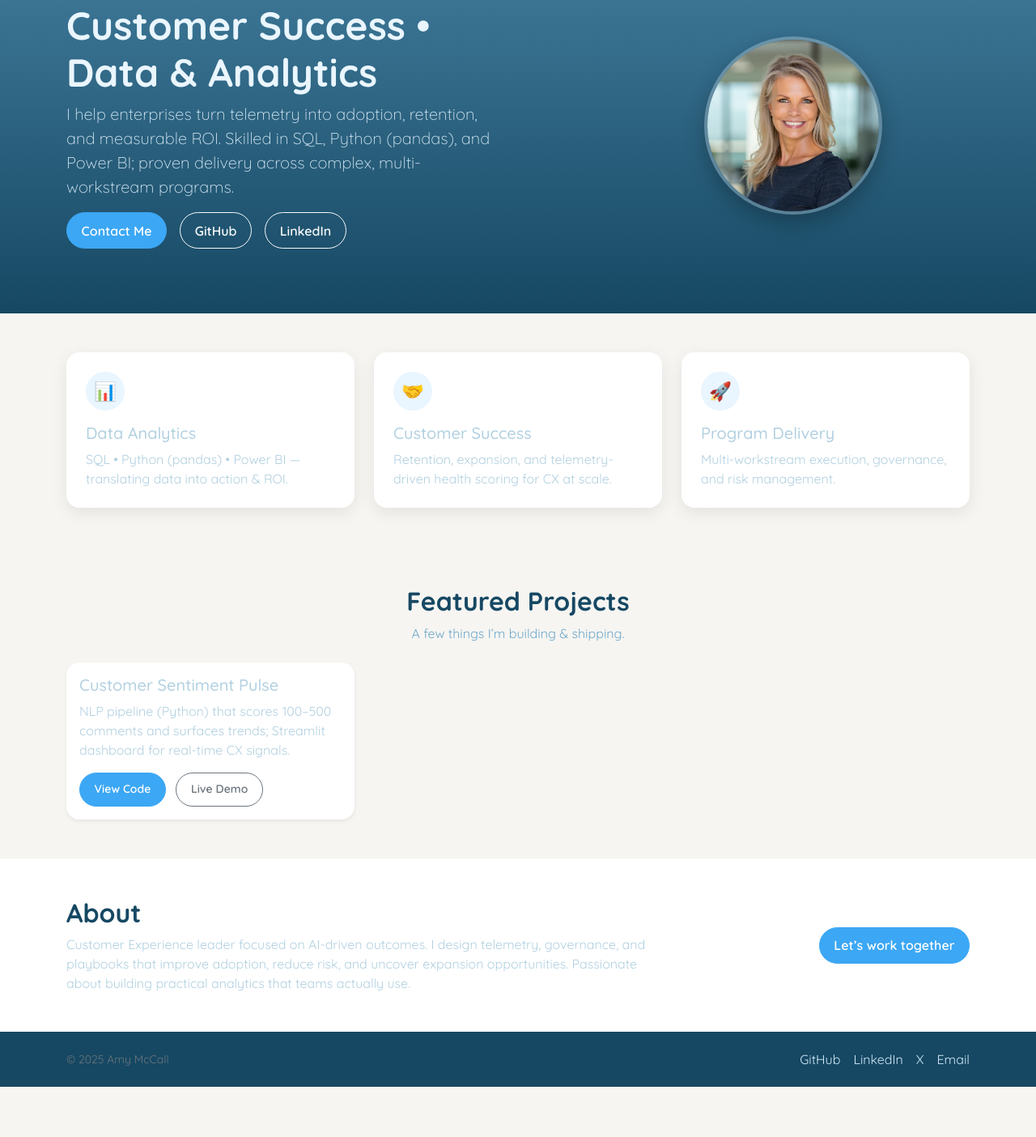
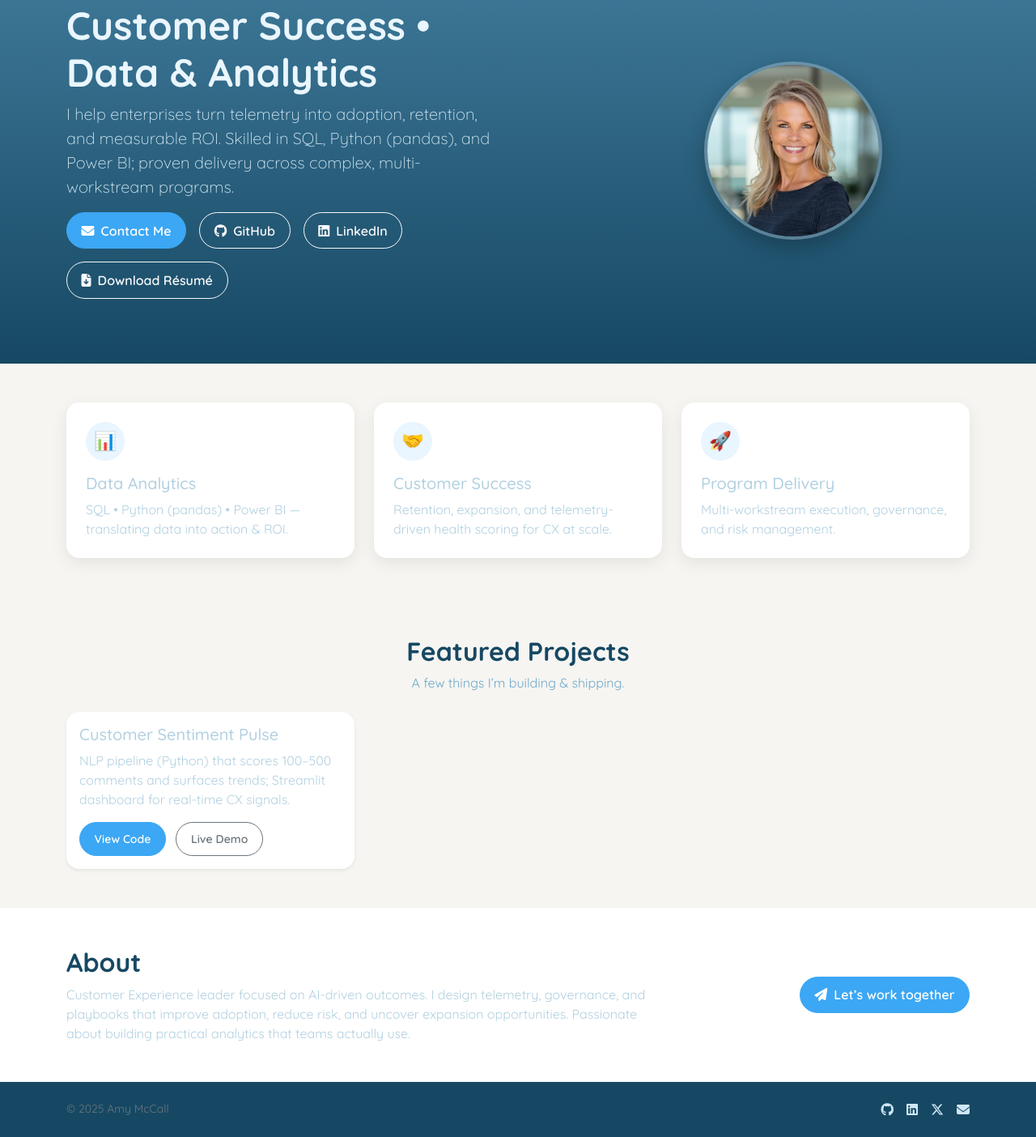
Before and after one commit to GeekOutAI/my-portfolio, a plain HTML site: page index.html in a window 1280 px wide. Shown: the part 133-1537 px from the top of the page at 81% size. Before the commit the page ends 1475 px from the top, so only its background shows below. Drawn offline with nearby package versions, Linux system fonts and the light colour scheme.

Commit message:
Update index.html

```diff
--- a/index.html
+++ b/index.html
@@ -21,7 +21,13 @@
   <link rel="preconnect" href="https://fonts.googleapis.com">
   <link rel="preconnect" href="https://fonts.gstatic.com" crossorigin>
   <link href="https://fonts.googleapis.com/css2?family=Quicksand:wght@300..700&display=swap" rel="stylesheet">
+
+  <!-- Bootstrap -->
   <link rel="stylesheet" href="https://cdn.jsdelivr.net/npm/bootstrap@5.1.3/dist/css/bootstrap.min.css">
+
+  <!-- Font Awesome 6 -->
+  <link href="https://cdnjs.cloudflare.com/ajax/libs/font-awesome/6.6.0/css/all.min.css" rel="stylesheet" integrity="sha512-2VqC2qQd3B0lH2m1C9dGJNd2nO1X1yYc8q9V7b3aQnQ1Qy5A3vC3tKcL3kXQx1j6wH7Gf6cQ5I9oYp8U7o8q3Q==" crossorigin="anonymous" referrerpolicy="no-referrer" />
+
   <link rel="stylesheet" href="styles.css" />
 </head>
 
@@ -29,7 +35,7 @@
   <a class="visually-hidden-focusable" href="#main">Skip to content</a>
 
   <!-- NAV -->
-  <nav class="navbar navbar-expand-lg navbar-dark shadow-sm">
+  <nav class="navbar navbar-expand-lg navbar-dark shadow-sm" id="topNav">
     <div class="container">
       <a class="navbar-brand" href="index.html">Amy McCall</a>
       <button class="navbar-toggler" type="button" data-bs-toggle="collapse" data-bs-target="#nav" aria-controls="nav" aria-expanded="false" aria-label="Toggle navigation">
@@ -56,9 +62,19 @@
             Skilled in SQL, Python (pandas), and Power BI; proven delivery across complex, multi-workstream programs.
           </p>
           <div class="d-flex gap-3 flex-wrap">
-            <a class="btn btn-primary btn-pill" href="mailto:aplount@icloud.com">Contact Me</a>
-            <a class="btn btn-outline-light btn-pill" href="https://github.com/GeekOutAI" target="_blank" rel="noopener">GitHub</a>
-            <a class="btn btn-outline-light btn-pill" href="https://linkedin.com/in/amy-mccall73/" target="_blank" rel="noopener">LinkedIn</a>
+            <a class="btn btn-primary btn-pill" href="mailto:aplount@icloud.com">
+              <i class="fa-solid fa-envelope me-2" aria-hidden="true"></i>Contact Me
+            </a>
+            <a class="btn btn-outline-light btn-pill" href="https://github.com/GeekOutAI" target="_blank" rel="noopener">
+              <i class="fa-brands fa-github me-2" aria-hidden="true"></i>GitHub
+            </a>
+            <a class="btn btn-outline-light btn-pill" href="https://linkedin.com/in/amy-mccall73/" target="_blank" rel="noopener">
+              <i class="fa-brands fa-linkedin me-2" aria-hidden="true"></i>LinkedIn
+            </a>
+            <!-- Download Résumé -->
+            <a class="btn btn-outline-light btn-pill" href="resume/Amy_McCall_Resume.pdf" download>
+              <i class="fa-solid fa-file-arrow-down me-2" aria-hidden="true"></i>Download Résumé
+            </a>
           </div>
         </div>
         <div class="col-lg-5 ms-lg-auto text-center">
@@ -69,7 +85,7 @@
   </header>
 
   <main id="main">
-    <!-- HIGHLIGHTS (was 'Skills') -->
+    <!-- HIGHLIGHTS -->
     <section class="highlights py-5">
       <div class="container">
         <div class="row g-4">
@@ -120,7 +136,6 @@
               </div>
             </div>
           </div>
-
           <!-- Add more cards as needed -->
         </div>
       </div>
@@ -138,7 +153,9 @@
             </p>
           </div>
           <div class="col-lg-4 text-lg-end">
-            <a class="btn btn-primary btn-pill" href="mailto:aplount@icloud.com">Let’s work together</a>
+            <a class="btn btn-primary btn-pill" href="mailto:aplount@icloud.com">
+              <i class="fa-solid fa-paper-plane me-2" aria-hidden="true"></i>Let’s work together
+            </a>
           </div>
         </div>
       </div>
@@ -150,21 +167,38 @@
     <div class="container d-flex flex-column flex-md-row justify-content-between align-items-center gap-3">
       <div class="small text-muted">© <span id="year"></span> Amy McCall</div>
       <ul class="social list-unstyled d-flex gap-3 m-0">
-        <li><a href="https://github.com/GeekOutAI" target="_blank" rel="noopener" aria-label="GitHub">GitHub</a></li>
-        <li><a href="https://linkedin.com/in/amy-mccall73/" target="_blank" rel="noopener" aria-label="LinkedIn">LinkedIn</a></li>
-        <li><a href="https://twitter.com/aplount" target="_blank" rel="noopener" aria-label="Twitter">X</a></li>
-        <li><a href="mailto:aplount@icloud.com" aria-label="Email">Email</a></li>
+        <li><a href="https://github.com/GeekOutAI" target="_blank" rel="noopener" aria-label="GitHub"><i class="fa-brands fa-github"></i></a></li>
+        <li><a href="https://linkedin.com/in/amy-mccall73/" target="_blank" rel="noopener" aria-label="LinkedIn"><i class="fa-brands fa-linkedin"></i></a></li>
+        <li><a href="https://twitter.com/aplount" target="_blank" rel="noopener" aria-label="X"><i class="fa-brands fa-x-twitter"></i></a></li>
+        <li><a href="mailto:aplount@icloud.com" aria-label="Email"><i class="fa-solid fa-envelope"></i></a></li>
       </ul>
     </div>
   </footer>
 
+  <!-- Scripts -->
   <script>
-    // Year in footer
+    // Footer year
     document.addEventListener('DOMContentLoaded', () => {
       const y = document.getElementById('year');
       if (y) y.textContent = new Date().getFullYear();
     });
+
+    // Sticky nav on scroll
+    (function(){
+      const nav = document.getElementById('topNav');
+      if (!nav) return;
+      const onScroll = () => {
+        if (window.scrollY > 12) {
+          nav.classList.add('is-sticky');
+        } else {
+          nav.classList.remove('is-sticky');
+        }
+      };
+      onScroll();
+      window.addEventListener('scroll', onScroll, { passive: true });
+    })();
   </script>
+
   <script src="https://cdn.jsdelivr.net/npm/bootstrap@5.1.3/dist/js/bootstrap.bundle.min.js"></script>
 </body>
 </html>
```
